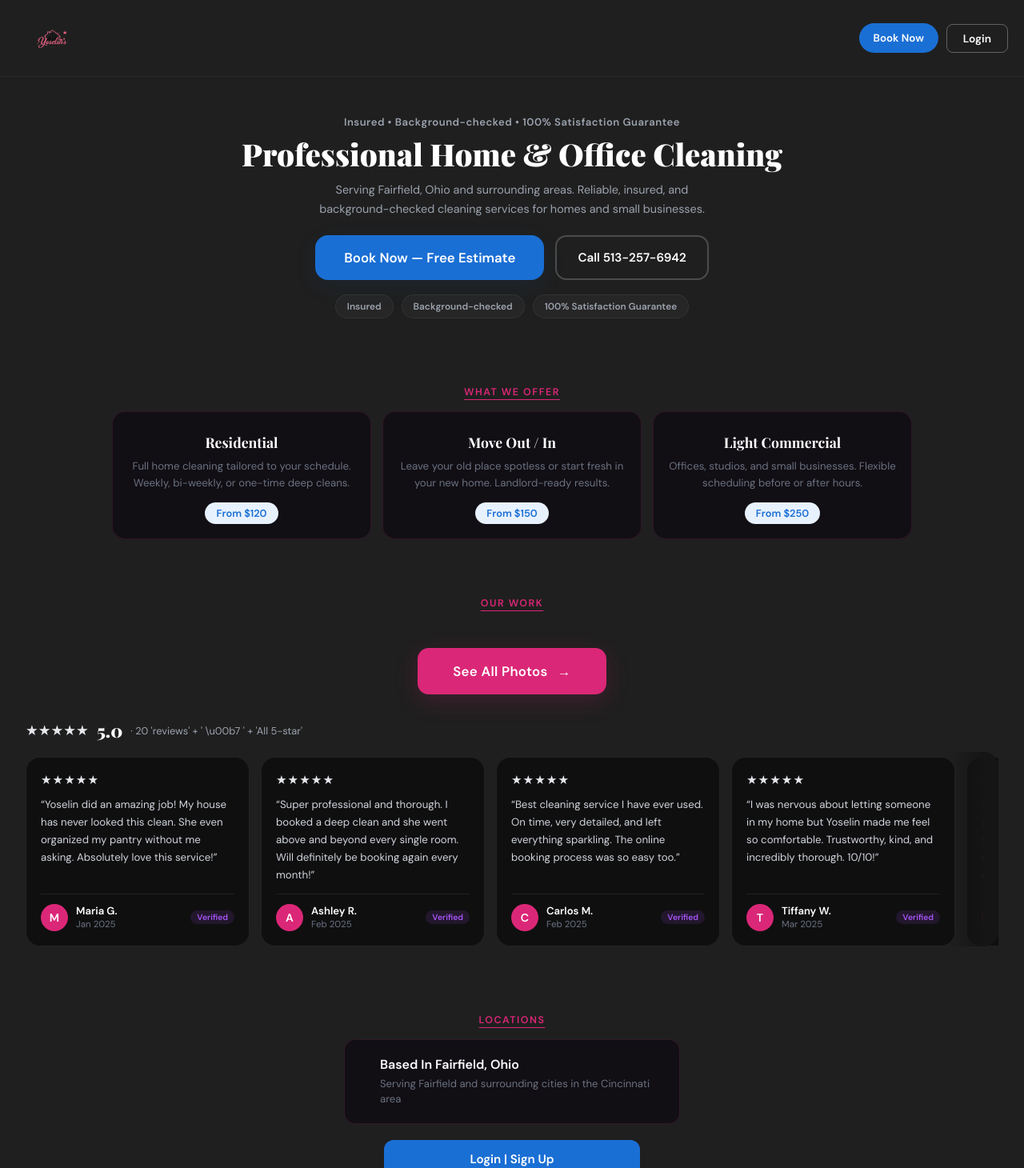
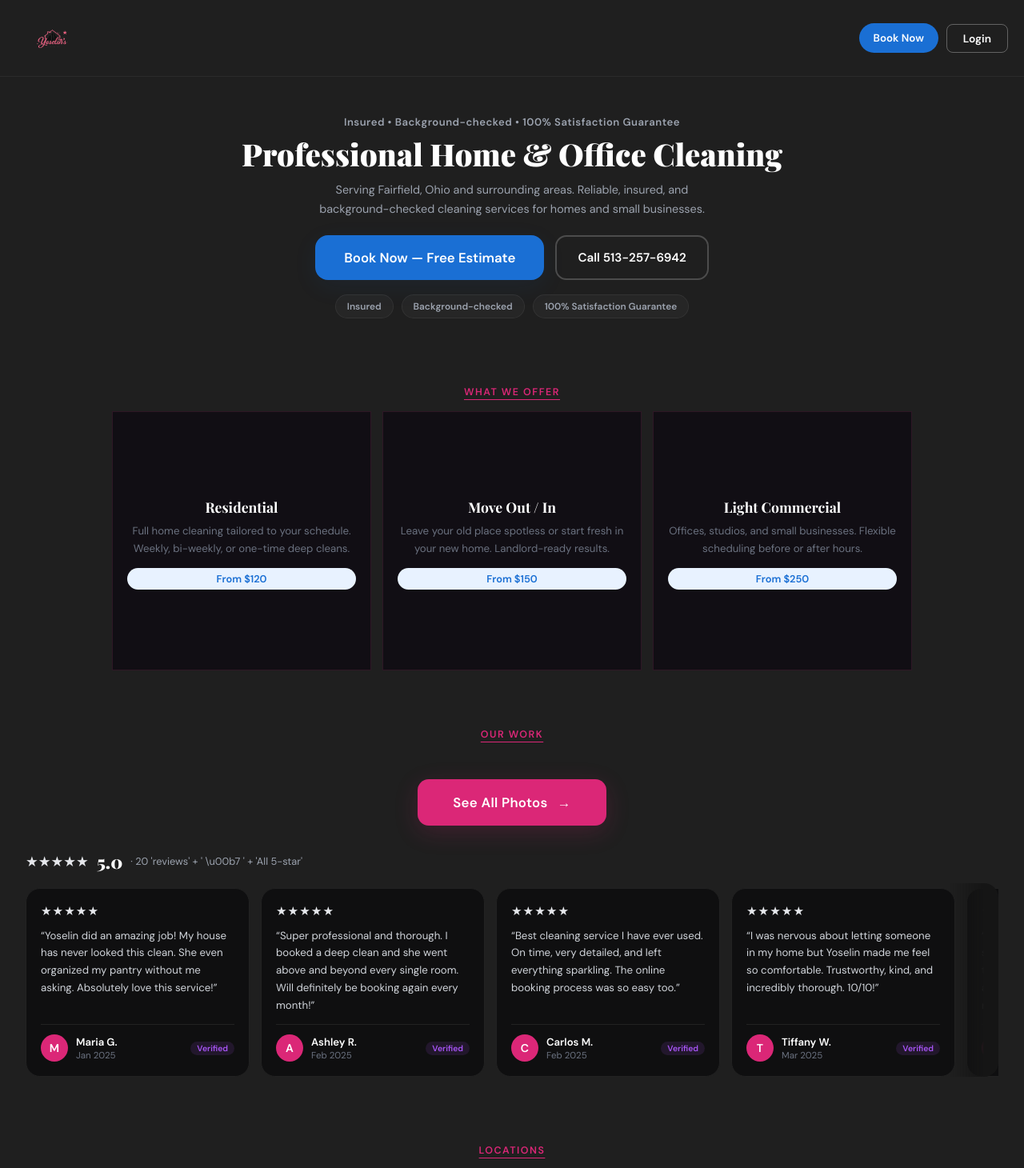
Before and after one commit to pgyb41494-create/yoselin-cleaning, a Next.js app: page / in a window 1280 px wide. Shown: the top 1460 px of the page at 80% size. Built offline with nearby package versions, Linux system fonts and the light colour scheme; no server answers; the database is empty.

Commit message:
Update globals.css

```diff
--- a/app/globals.css
+++ b/app/globals.css
@@ -505,7 +505,7 @@ tr:hover td { background: var(--soft); }
 /* --- SERVICES --- */
 .hp-services { padding: 36px 32px; background: transparent; }
 .hp-services-grid { display: grid; grid-template-columns: repeat(3, 1fr); gap: 14px; max-width: 1000px; margin: 0 auto; }
-.hp-service-card { border: 1px solid rgba(255,90,160,0.12); border-radius: 16px; padding: 18px 16px; text-align: center; background: rgba(14,10,18,0.75); -webkit-backdrop-filter: blur(12px); backdrop-filter: blur(12px); transition: all .2s; }
+.hp-service-card { border: 1px solid rgba(255,90,160,0.12); border-radius: 0; padding: 22px 18px; text-align: center; background: rgba(14,10,18,0.75); -webkit-backdrop-filter: blur(12px); backdrop-filter: blur(12px); transition: all .2s; aspect-ratio: 1 / 1; display: flex; flex-direction: column; justify-content: center; }
 .hp-service-card:hover { border-color: var(--blue); transform: translateY(-3px); box-shadow: 0 8px 24px rgba(26,111,212,.15); }
 .hsc-icon { font-size: 1.8rem; margin-bottom: 8px; }
 .hp-service-card h3 { font-family: 'Playfair Display', serif; font-size: 1.1rem; font-weight: 700; margin-bottom: 8px; color: white; }
@@ -533,10 +533,10 @@ tr:hover td { background: var(--soft); }
 
 /* --- LOCATION --- */
 .hp-location { padding: 36px 32px; background: transparent; text-align: center; }
-.hp-location-box { display: inline-flex; align-items: center; gap: 16px; background: rgba(14,10,18,0.75); -webkit-backdrop-filter: blur(12px); backdrop-filter: blur(12px); border: 1px solid rgba(255,90,160,0.14); border-radius: 14px; padding: 20px 28px; text-align: left; max-width: 420px; width: 100%; }
+.hp-location-box { display: inline-flex; flex-direction: column; align-items: center; justify-content: center; gap: 12px; background: rgba(14,10,18,0.75); -webkit-backdrop-filter: blur(12px); backdrop-filter: blur(12px); border: 1px solid rgba(255,90,160,0.14); border-radius: 0; padding: 26px; text-align: center; max-width: 420px; width: 100%; aspect-ratio: 1 / 1; }
 .hp-loc-pin { font-size: 1.8rem; flex-shrink: 0; }
 .hp-location-box strong { display: block; color: white; font-size: 1rem; margin-bottom: 4px; }
-.hp-location-box p { color: #6b7280; font-size: .82rem; line-height: 1.5; }
+.hp-location-box p { color: #6b7280; font-size: .82rem; line-height: 1.5; margin: 0; }
 
 /* --- FOOTER --- */
 .hp-footer { background: transparent; border-top: 1px solid rgba(255,255,255,0.08); padding: 24px 32px; text-align: center; }
@@ -777,7 +777,7 @@ tr:hover td { background: var(--soft); }
 
 /* --- PASSWORD RESET PAGE --- */
 .rp-page { min-height: 100vh; display: flex; align-items: center; justify-content: center; padding: 24px; background: #1f1f1f; }
-.rp-card { width: 100%; max-width: 520px; background: rgba(10,10,14,0.96); border: 1px solid rgba(255,255,255,0.08); border-radius: 28px; padding: 36px 32px; box-shadow: 0 24px 70px rgba(0,0,0,.35); }
+.rp-card { width: 100%; max-width: 520px; background: rgba(10,10,14,0.96); border: 1px solid rgba(255,255,255,0.08); border-radius: 0; padding: 36px 32px; box-shadow: 0 24px 70px rgba(0,0,0,.35); aspect-ratio: 1 / 1; display: flex; flex-direction: column; justify-content: center; }
 .rp-brand { display: flex; justify-content: center; margin-bottom: 18px; }
 .rp-brand img { height: 92px; width: auto; object-fit: contain; }
 .rp-title { font-family: 'Playfair Display', serif; font-size: clamp(1.6rem, 4vw, 2.1rem); font-weight: 900; color: white; text-align: center; margin-bottom: 8px; }
@@ -1142,7 +1142,7 @@ tr:hover td { background: #222; }
 
   /* Password reset page */
   .rp-page { padding: 12px; }
-  .rp-card { padding: 26px 18px; border-radius: 22px; }
+  .rp-card { padding: 26px 18px; border-radius: 0; }
   .rp-brand img { height: 76px; }
   .rp-actions { flex-direction: column; }
   .rp-btn { width: 100%; }
```
